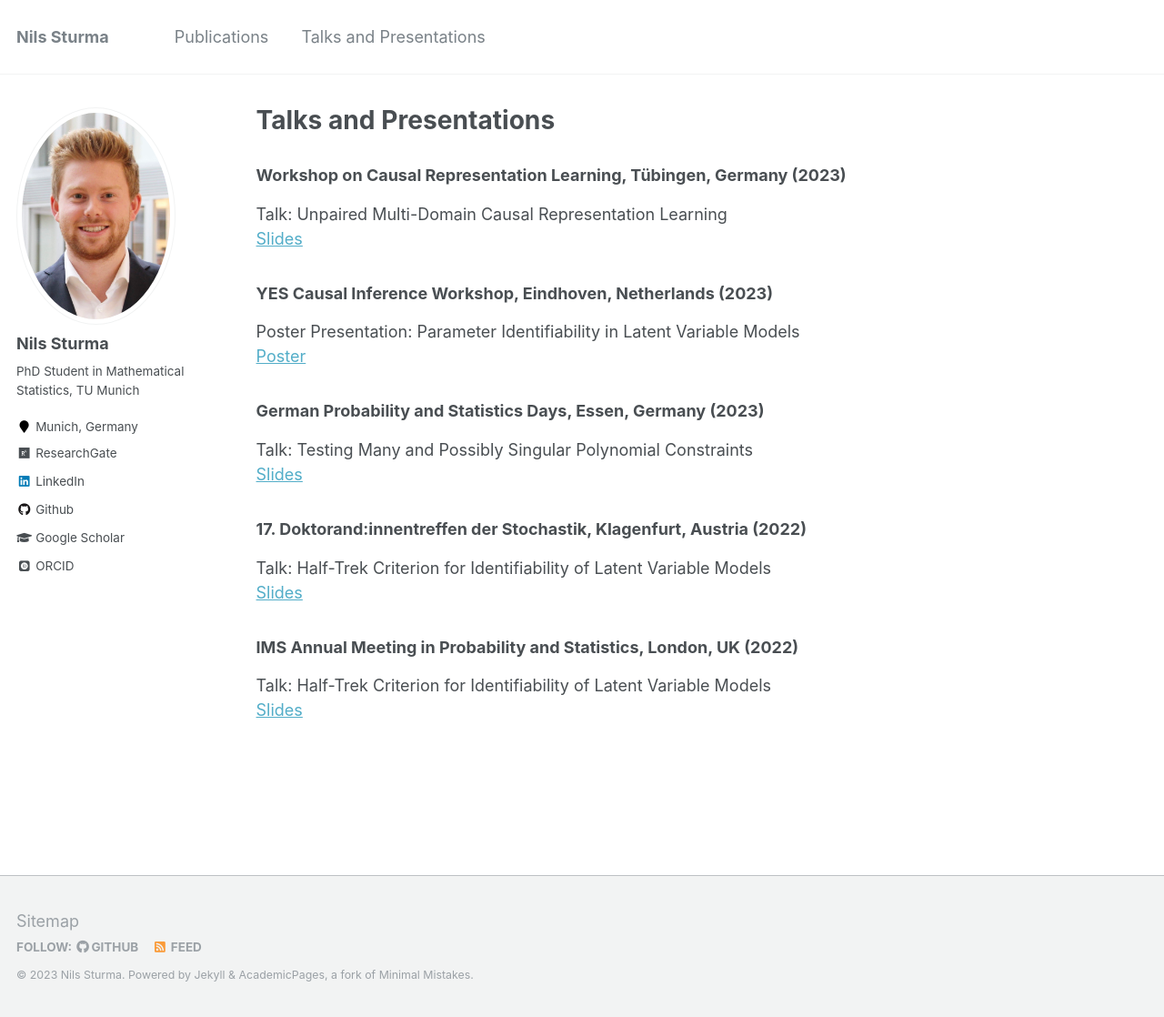
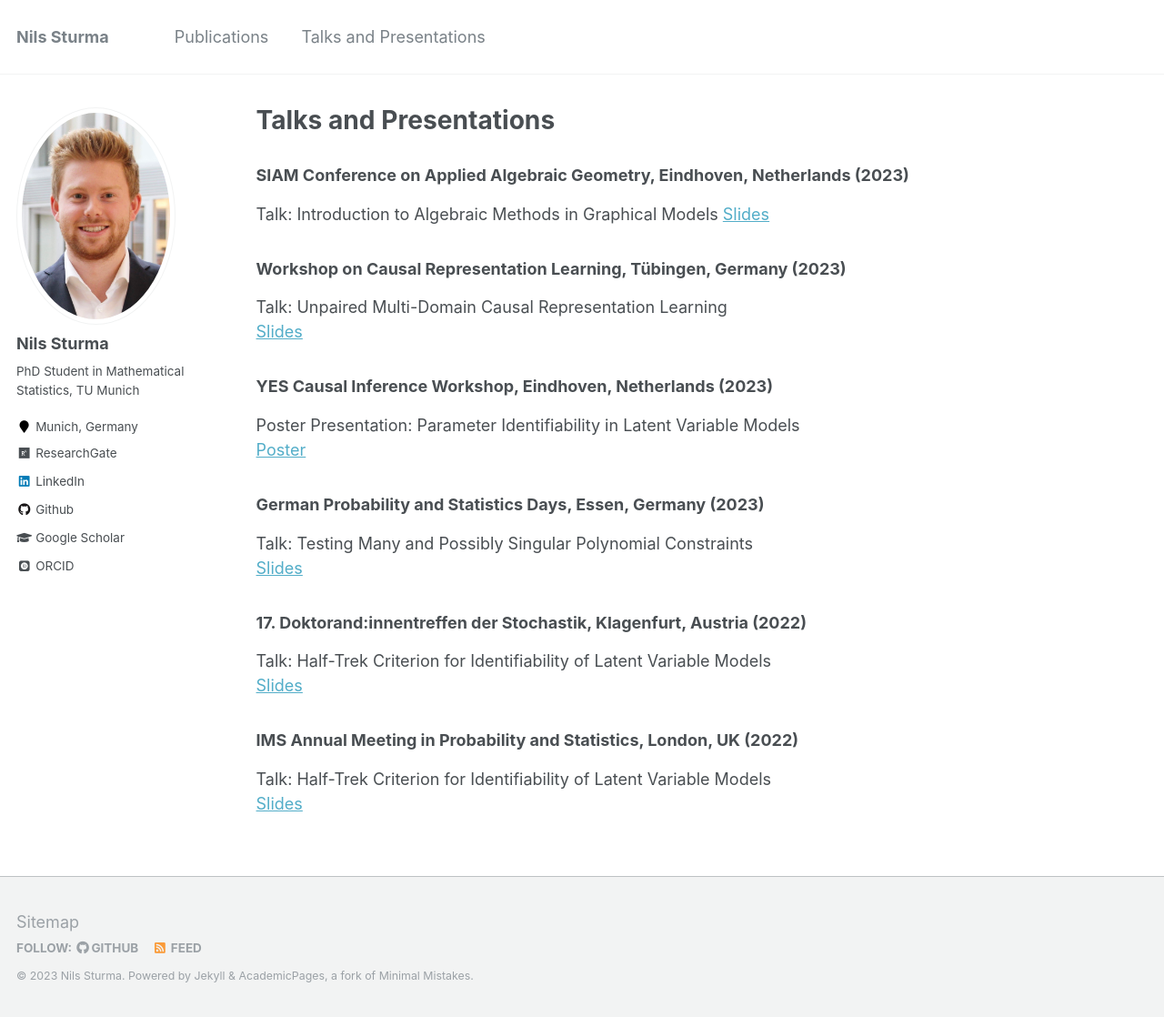
Before and after one commit to NilsSturma/nilssturma.github.io, a Jekyll site: the page built from _pages/talks.md, in a window 1280 px wide and 1118 px high. Shown: the whole window at 91% size. Built offline with Jekyll 4.4.1, drawn with Linux system fonts in a browser that asks for light colours; some web fonts are replaced.

Commit message:
added SIAM-AG23 conference

```diff
--- a/_pages/talks.md
+++ b/_pages/talks.md
@@ -4,6 +4,10 @@ title: "Talks and Presentations"
 permalink: /talks/
 author_profile: true
 ---
+
+### SIAM Conference on Applied Algebraic Geometry, Eindhoven, Netherlands (2023)
+Talk: Introduction to Algebraic Methods in Graphical Models
+[Slides](https://nilssturma.github.io/files/presentation_SIAM_AG23.pdf)
 
 ### Workshop on Causal Representation Learning, Tübingen, Germany (2023)
 Talk: Unpaired Multi-Domain Causal Representation Learning \
```
Also changed, not shown: _pages/about.md (+1 -2 lines), 1 other file.
